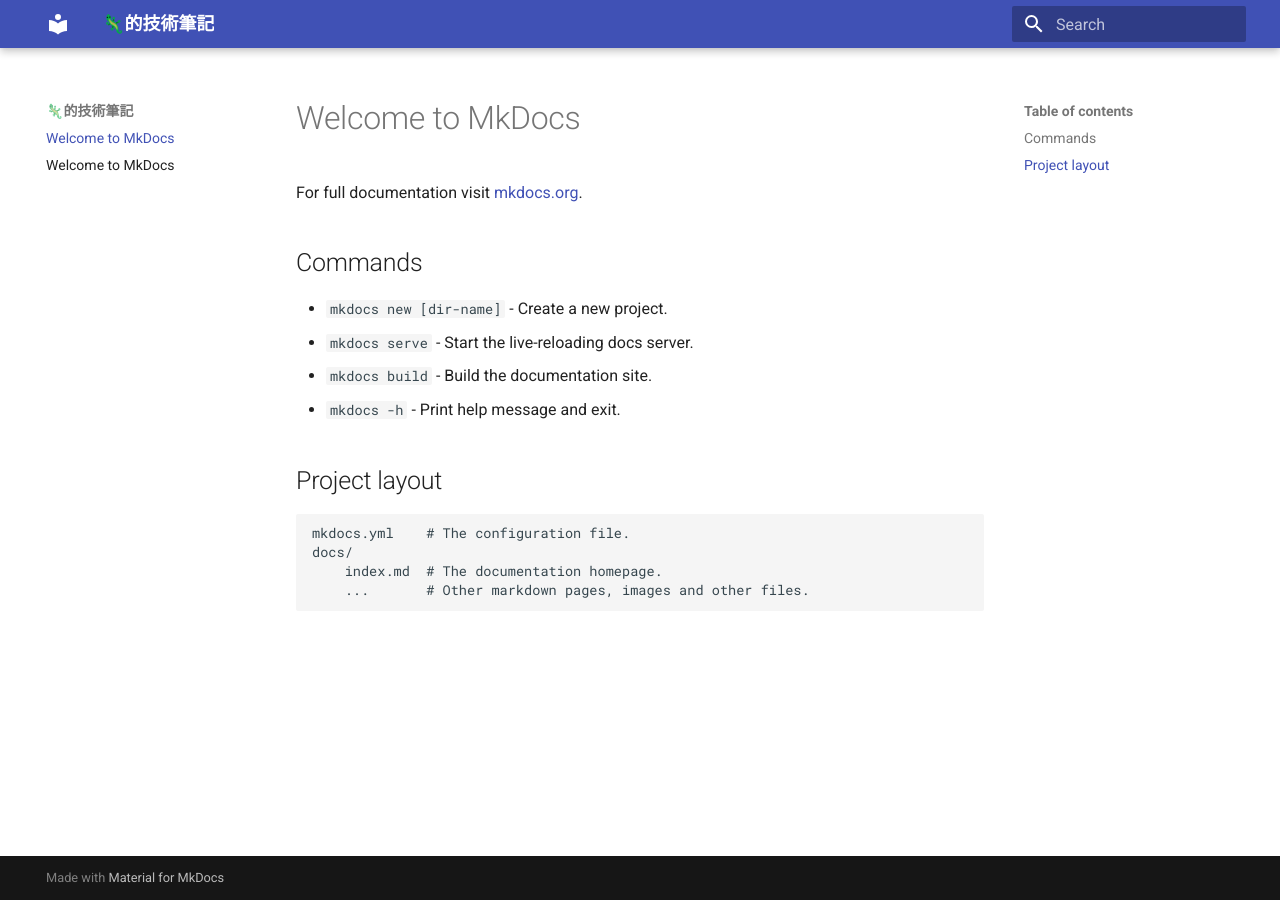
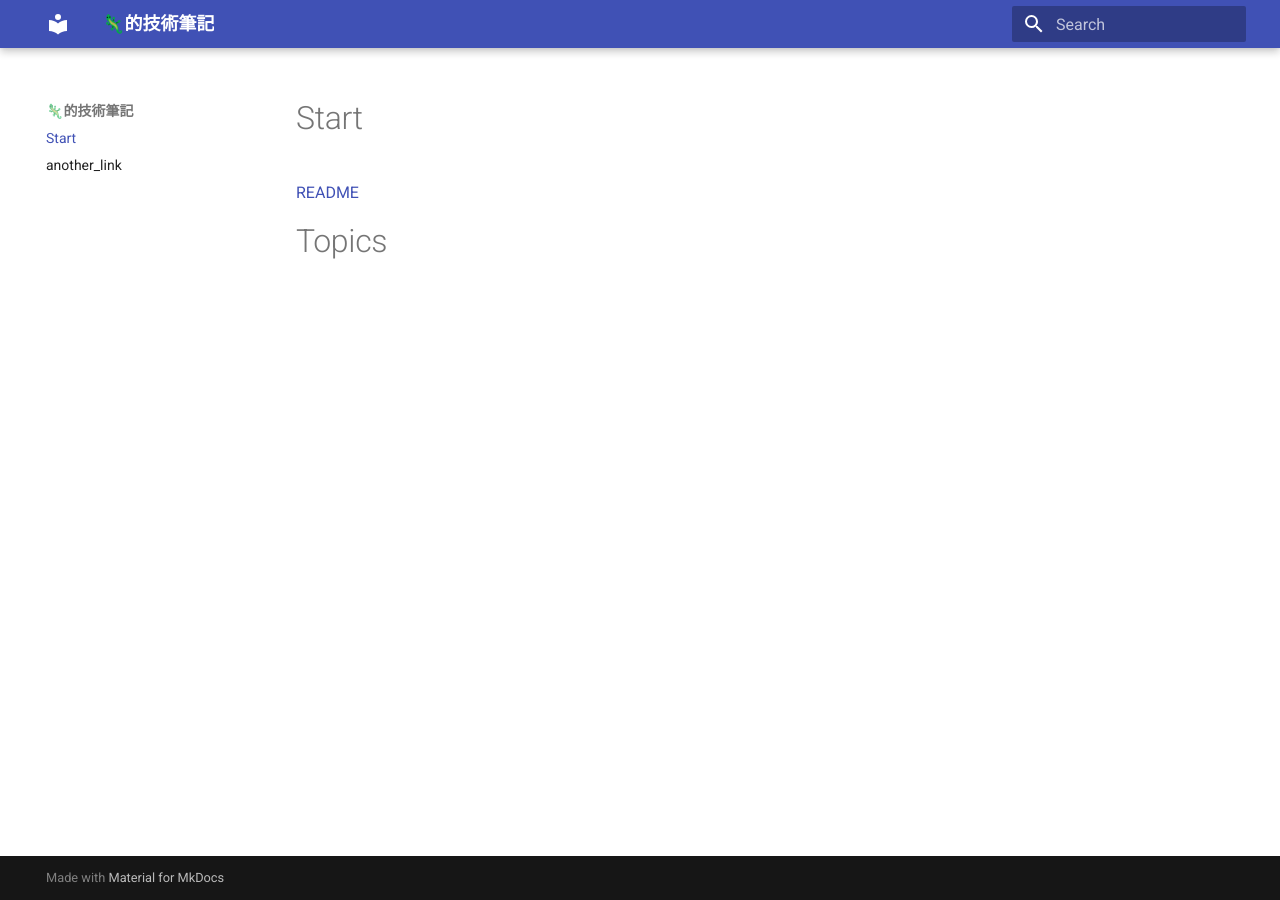
Before and after one commit to htlin222/vimwiki, an MkDocs documentation site: the page built from docs/index.md, in a window 1280 px wide. Built offline with MkDocs 1.6.1 and Material for MkDocs 9.7.7, drawn with Linux system fonts in a browser that asks for light colours.

Commit message:
Auto commit + push. 四  7/ 7 23:24:45 2022

```diff
--- /dev/null
+++ b/docs/README.md
@@ -0,0 +1,4 @@
+# README
+
+[test alink](test/alink.md)
+[another_link](another_link.md)
--- /dev/null
+++ b/docs/another_link.md
@@ -0,0 +1 @@
+# another_link
--- a/docs/index.md
+++ b/docs/index.md
@@ -1,17 +1,3 @@
-# Welcome to MkDocs
-
-For full documentation visit [mkdocs.org](https://www.mkdocs.org).
-
-## Commands
-
-* `mkdocs new [dir-name]` - Create a new project.
-* `mkdocs serve` - Start the live-reloading docs server.
-* `mkdocs build` - Build the documentation site.
-* `mkdocs -h` - Print help message and exit.
-
-## Project layout
-
-    mkdocs.yml    # The configuration file.
-    docs/
-        index.md  # The documentation homepage.
-        ...       # Other markdown pages, images and other files.
+# Start
+[README](README.md)
+# Topics
```
Also changed, not shown: docs/index拷貝.md (deleted, +0 -17 lines).
